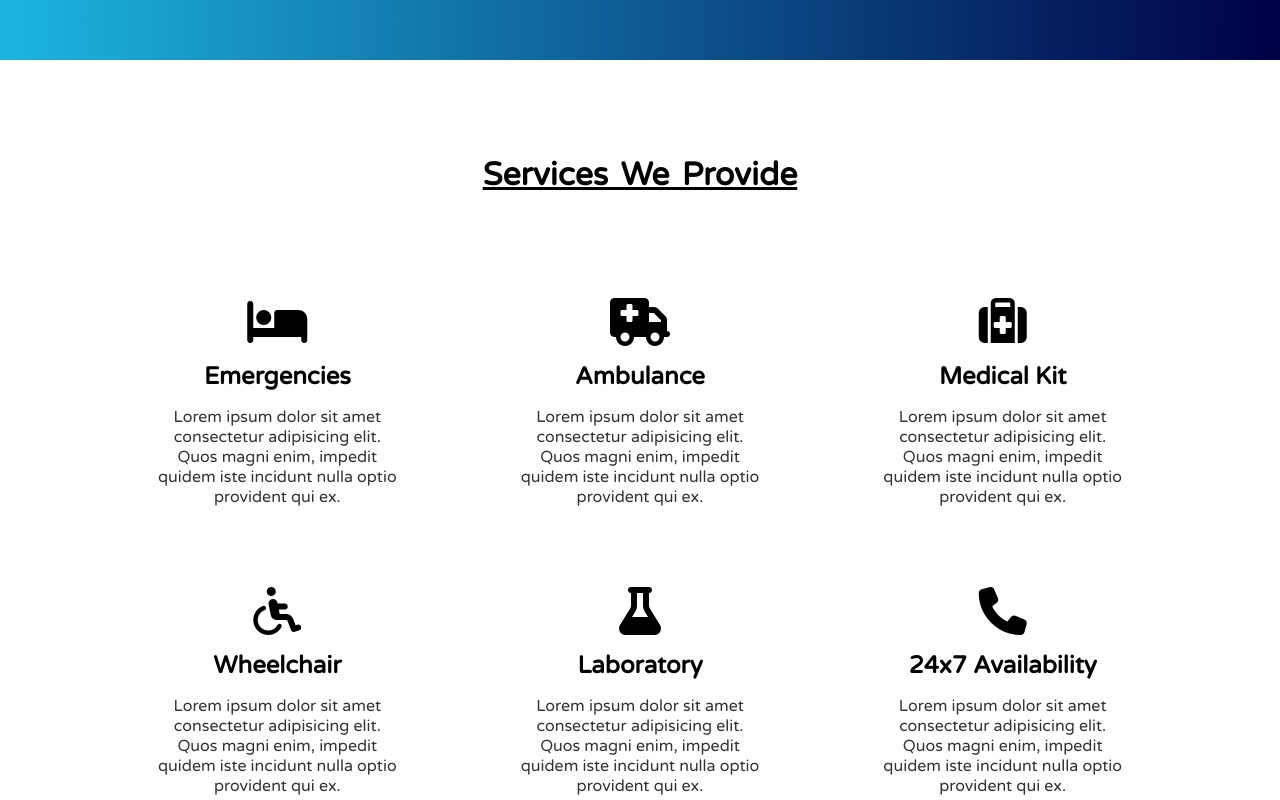
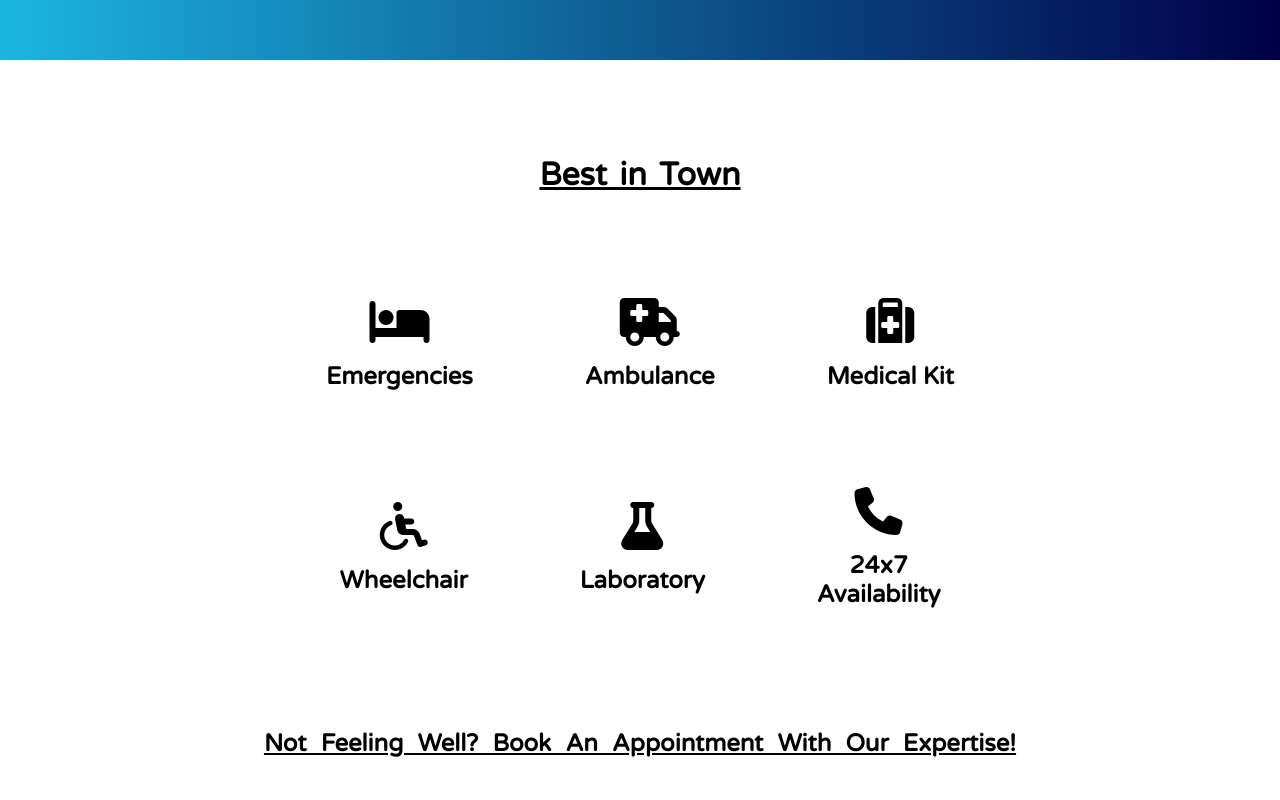
Before and after one commit to devaaravmishra/hms, a React (Create React App) app: page / in a window 1280 px wide. Shown: the part 740-1540 px from the top of the page. Built offline with nearby package versions, Linux system fonts and the light colour scheme.

Commit message:
update remove descreption

```diff
--- a/src/Components/homepage.js
+++ b/src/Components/homepage.js
@@ -9,75 +9,46 @@ const Homepage = () => {
 
   const onAppointmentBook = () => {
     history.push("/appointments");
+    window.scrollTo(0, 0);
   };
 
   return (
     <React.Fragment>
       <Header />
       <div className={"services"} id={"services"}>
-        <h1 id={"services-head"}>Services We Provide</h1>
+        <h1 id={"services-head"}>Best in Town</h1>
         <div className={"container1"}>
           <div className={"service"}>
             <i className={"fa fa-bed fa-3x"}></i>
             <h2>Emergencies</h2>
-            <p>
-              Lorem ipsum dolor sit amet consectetur adipisicing elit. Quos
-              magni enim, impedit quidem iste incidunt nulla optio provident qui
-              ex.
-            </p>
           </div>
           <div className={"service"}>
             <i className={"fa fa-ambulance fa-3x"}></i>
             <h2>Ambulance</h2>
-            <p>
-              Lorem ipsum dolor sit amet consectetur adipisicing elit. Quos
-              magni enim, impedit quidem iste incidunt nulla optio provident qui
-              ex.
-            </p>
           </div>
           <div className={"service"}>
             <i className={"fa fa-medkit fa-3x"}></i>
             <h2>Medical Kit</h2>
-            <p>
-              Lorem ipsum dolor sit amet consectetur adipisicing elit. Quos
-              magni enim, impedit quidem iste incidunt nulla optio provident qui
-              ex.
-            </p>
           </div>
         </div>
         <div className={"container2"}>
           <div className={"service"}>
             <i className={"fa fa-wheelchair fa-3x"}></i>
             <h2>Wheelchair</h2>
-            <p>
-              Lorem ipsum dolor sit amet consectetur adipisicing elit. Quos
-              magni enim, impedit quidem iste incidunt nulla optio provident qui
-              ex.
-            </p>
           </div>
           <div className={"service"}>
             <i className={"fas fa-flask fa-3x"}></i>
             <h2>Laboratory</h2>
-            <p>
-              Lorem ipsum dolor sit amet consectetur adipisicing elit. Quos
-              magni enim, impedit quidem iste incidunt nulla optio provident qui
-              ex.
-            </p>
           </div>
           <div className={"service"}>
             <i className={"fas fa-phone fa-3x"}></i>
-            <h2>24x7 Availability</h2>
-            <p>
-              Lorem ipsum dolor sit amet consectetur adipisicing elit. Quos
-              magni enim, impedit quidem iste incidunt nulla optio provident qui
-              ex.
-            </p>
+            <h2>24x7<br/>Availability</h2>
           </div>
         </div>
       </div>
       <div id={"book-appointment"}>
         <h2 id={"book-apt-head"}>
-          Not feeling well? book an appointment with our expertise!
+          Not feeling well? Book an appointment with our Expertise!
         </h2>
         <button id={"book-btn"} onClick={onAppointmentBook}>
           Book
```
